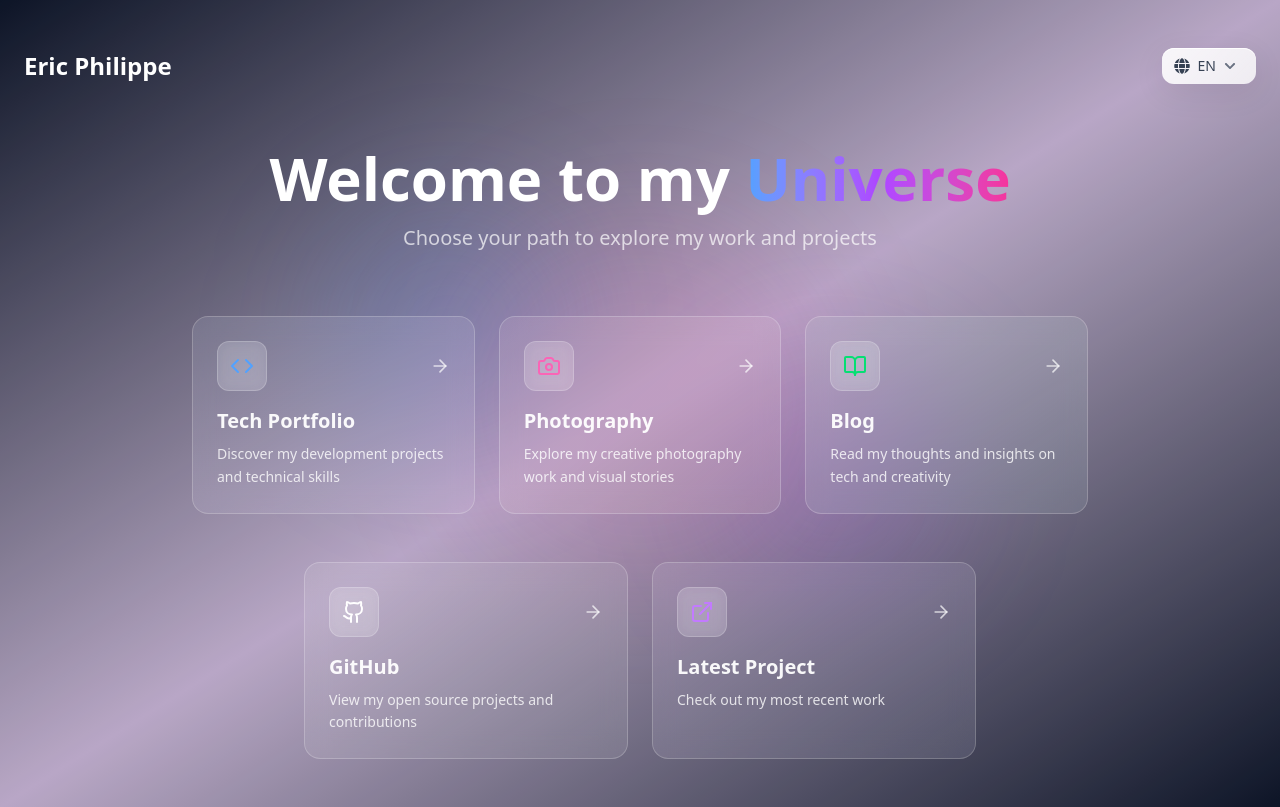
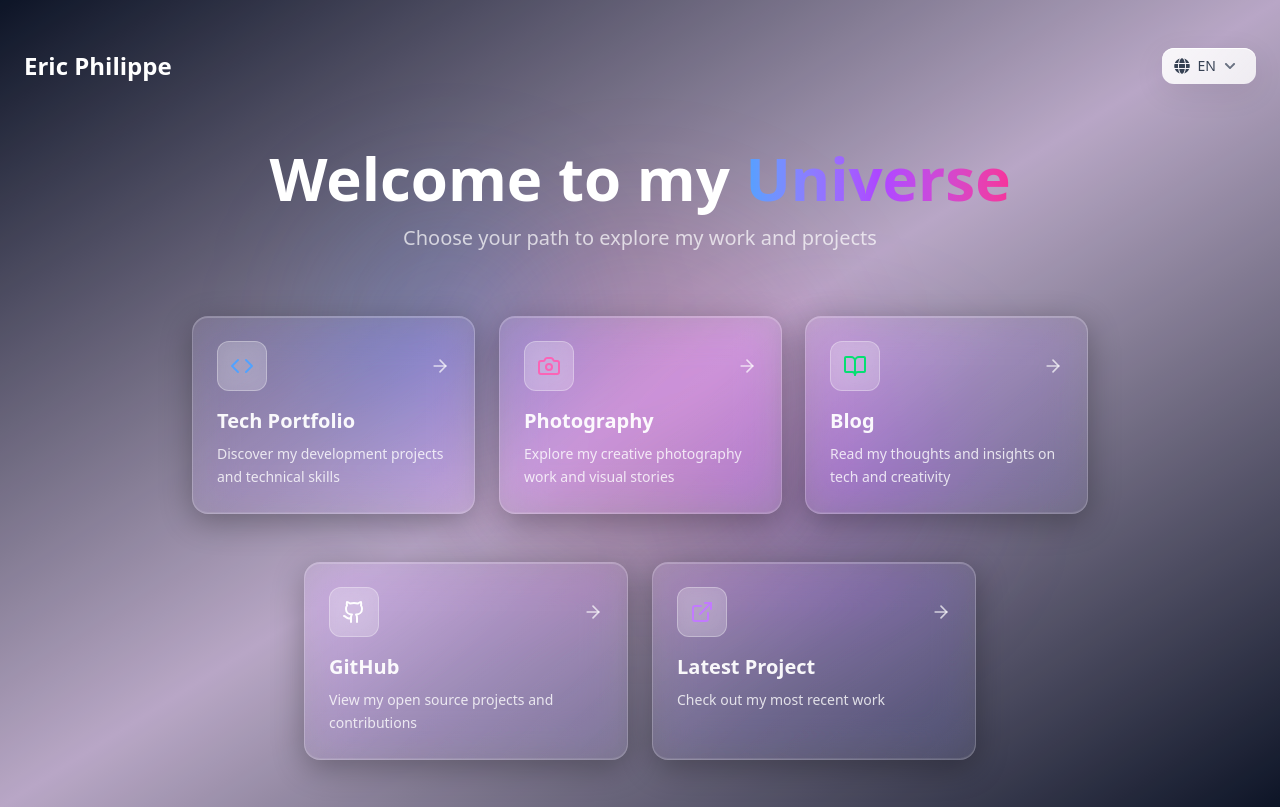
Before and after one commit to Eric-Philippe/Next-Portfolio, a Next.js app: page /en in a window 1280 px wide. Built offline with nearby package versions, Linux system fonts and the light colour scheme.

Commit message:
feat: enhance LinkTree card animations and styles for improved user experience

```diff
--- a/src/components/link-tree/link-tree.tsx
+++ b/src/components/link-tree/link-tree.tsx
@@ -42,31 +42,54 @@ function LinkCard({
       initial={{ opacity: 0, y: 20 }}
       animate={{ opacity: 1, y: 0 }}
       transition={{ duration: 0.5, delay }}
-      whileHover={{ scale: 1.02 }}
-      whileTap={{ scale: 0.98 }}
-      className="group"
+      whileHover={{
+        scale: 1.02,
+        transition: { duration: 0.3, ease: "easeOut" },
+      }}
+      whileTap={{
+        scale: 0.98,
+        transition: { duration: 0.15, ease: "easeOut" },
+      }}
+      className="group link-tree-card will-change-transform"
+      style={{ transformOrigin: "center" }}
     >
       <CardComponent
         {...linkProps}
-        className="relative block h-full overflow-hidden rounded-2xl border border-white/20 bg-white/10 p-6 backdrop-blur-md transition-all duration-300 hover:border-white/30 hover:bg-white/15 hover:shadow-xl hover:shadow-black/20"
+        className="liquid-glass relative block h-full overflow-hidden rounded-2xl p-6 transition-all duration-300 ease-out"
       >
+        {/* Liquid Glass shine effect */}
+        <div className="shine-effect rounded-2xl" />
+
+        {/* Liquid ripple effect */}
+        <div className="liquid-ripple" />
+
+        {/* Gradient overlay */}
         <div
-          className={`absolute inset-0 opacity-10 transition-opacity duration-300 group-hover:opacity-30 ${gradient}`}
+          className={`absolute inset-0 rounded-2xl opacity-0 transition-opacity duration-300 group-hover:opacity-25 ${gradient}`}
+        />
+
+        {/* Inner glow effect */}
+        <div
+          className="absolute inset-0 rounded-2xl opacity-0 transition-opacity duration-300 group-hover:opacity-60"
+          style={{
+            background:
+              "radial-gradient(circle at 50% 0%, rgba(255,255,255,0.1) 0%, transparent 50%)",
+          }}
         />
 
         <div className="relative z-10 flex h-full flex-col">
           <div className="mb-4 flex items-center justify-between">
-            <div className="rounded-xl border border-white/20 bg-white/15 p-3 backdrop-blur-sm transition-colors group-hover:border-white/30 group-hover:bg-white/20">
+            <div className="rounded-xl border border-white/30 bg-white/20 p-3 backdrop-blur-sm transition-all duration-300 group-hover:border-white/40 group-hover:bg-white/30 group-hover:shadow-lg group-hover:shadow-black/20">
               {icon}
             </div>
-            <ArrowRight className="h-5 w-5 text-white/70 transition-all duration-300 group-hover:translate-x-1 group-hover:text-white" />
+            <ArrowRight className="h-5 w-5 text-white/70 transition-all duration-300 group-hover:translate-x-1 group-hover:text-white group-hover:drop-shadow-lg" />
           </div>
 
-          <h3 className="mb-2 text-xl font-semibold text-white/95 transition-colors group-hover:text-white">
+          <h3 className="mb-2 text-xl font-semibold text-white/95 transition-all duration-300 group-hover:text-white group-hover:drop-shadow-sm">
             {title}
           </h3>
 
-          <p className="text-sm leading-relaxed text-white/80 transition-colors group-hover:text-white/90">
+          <p className="text-sm leading-relaxed text-white/80 transition-all duration-300 group-hover:text-white/90">
             {description}
           </p>
         </div>
--- a/src/styles/globals.css
+++ b/src/styles/globals.css
@@ -91,6 +91,123 @@ body {
   z-index: 50;
 }
 
+/* LinkTree optimizations */
+.link-card-container {
+  backface-visibility: hidden;
+  transform-style: preserve-3d;
+  -webkit-backface-visibility: hidden;
+  -webkit-transform-style: preserve-3d;
+}
+
+/* Force hardware acceleration and prevent visual glitches */
+.link-tree-card {
+  transform: translateZ(0);
+  -webkit-transform: translateZ(0);
+  -webkit-font-smoothing: antialiased;
+  -moz-osx-font-smoothing: grayscale;
+}
+
+/* Liquid Glass Effect */
+.liquid-glass {
+  backdrop-filter: blur(20px) saturate(180%);
+  -webkit-backdrop-filter: blur(20px) saturate(180%);
+  background: linear-gradient(
+    135deg,
+    rgba(255, 255, 255, 0.1) 0%,
+    rgba(255, 255, 255, 0.05) 50%,
+    rgba(255, 255, 255, 0.08) 100%
+  );
+  border: 1px solid rgba(255, 255, 255, 0.2);
+  box-shadow:
+    0 8px 32px rgba(0, 0, 0, 0.3),
+    inset 0 1px 0 rgba(255, 255, 255, 0.2),
+    inset 0 -1px 0 rgba(255, 255, 255, 0.1);
+}
+
+.liquid-glass:hover {
+  background: linear-gradient(
+    135deg,
+    rgba(255, 255, 255, 0.15) 0%,
+    rgba(255, 255, 255, 0.08) 50%,
+    rgba(255, 255, 255, 0.12) 100%
+  );
+  border-color: rgba(255, 255, 255, 0.3);
+  box-shadow:
+    0 12px 40px rgba(0, 0, 0, 0.4),
+    inset 0 1px 0 rgba(255, 255, 255, 0.3),
+    inset 0 -1px 0 rgba(255, 255, 255, 0.15);
+}
+
+/* Shine animation */
+@keyframes shine {
+  0% {
+    transform: translateX(-100%) skewX(-15deg);
+    opacity: 0;
+  }
+  50% {
+    opacity: 1;
+  }
+  100% {
+    transform: translateX(100%) skewX(-15deg);
+    opacity: 0;
+  }
+}
+
+.shine-effect {
+  position: absolute;
+  top: 0;
+  left: 0;
+  right: 0;
+  bottom: 0;
+  background: linear-gradient(
+    45deg,
+    transparent 30%,
+    rgba(255, 255, 255, 0.4) 50%,
+    transparent 70%
+  );
+  transform: translateX(-100%) skewX(-15deg);
+  transition: all 0.6s ease;
+  pointer-events: none;
+}
+
+.group:hover .shine-effect {
+  animation: shine 0.8s ease-out;
+}
+
+/* Liquid ripple effect */
+@keyframes liquidRipple {
+  0% {
+    transform: scale(1);
+    opacity: 0.8;
+  }
+  100% {
+    transform: scale(1.1);
+    opacity: 0;
+  }
+}
+
+.liquid-ripple {
+  position: absolute;
+  inset: 0;
+  border-radius: inherit;
+  background: radial-gradient(
+    circle at center,
+    rgba(255, 255, 255, 0.3) 0%,
+    transparent 70%
+  );
+  opacity: 0;
+  pointer-events: none;
+}
+
+.group:active .liquid-ripple {
+  animation: liquidRipple 0.4s ease-out;
+}
+
+/* Prevent layout shifts during animations */
+.will-change-transform {
+  will-change: transform;
+}
+
 .text-dev-gradient {
   background: linear-gradient(45deg, #9967ef, #ed4f51);
   -webkit-background-clip: text;
```
Also changed, not shown: 1 other file (tests, documents, lock files or other folders).
